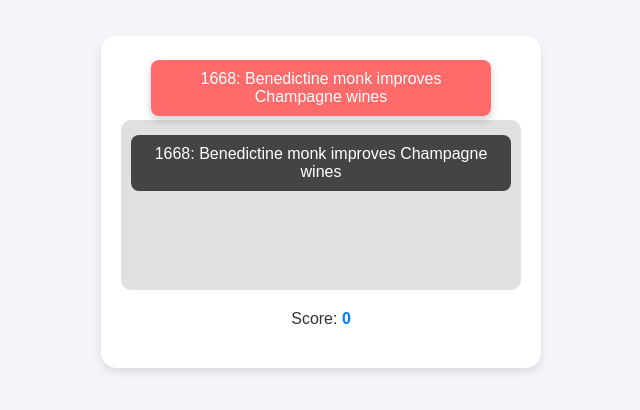
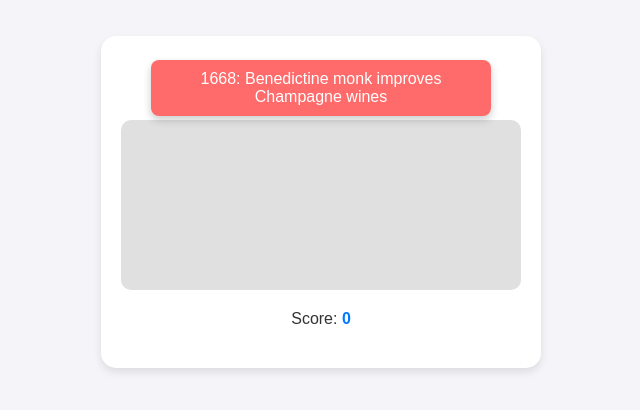
Before and after one commit to clivecohen/history, a plain HTML site: page index.html in a window 1280 px wide. Shown: the part 198-608 px from the top of the page, without its empty margins (319-959 px from the left). Drawn offline with Linux system fonts and the light colour scheme.

Commit message:
Update index.html

```diff
--- a/index.html
+++ b/index.html
@@ -10,10 +10,12 @@
   <div class="container">
     <h1>Flashback History Quiz</h1>
     <div class="game-area">
-      <div class="timeline">
-        <div class="event" id="event-1" data-year="1668">1668: Benedictine monk improves Champagne wines</div>
+      <div class="timeline" id="timeline">
+        <!-- Events will be dynamically added here -->
       </div>
-      <div class="draggable-event" id="draggable-event" data-year="1943">1943: Los Angeles experiences first smog</div>
+      <div class="draggable-event" id="draggable-event">
+        <!-- Draggable event will appear here -->
+      </div>
     </div>
     <div class="score-area">
       <p>Score: <span id="score">0</span></p>
```
